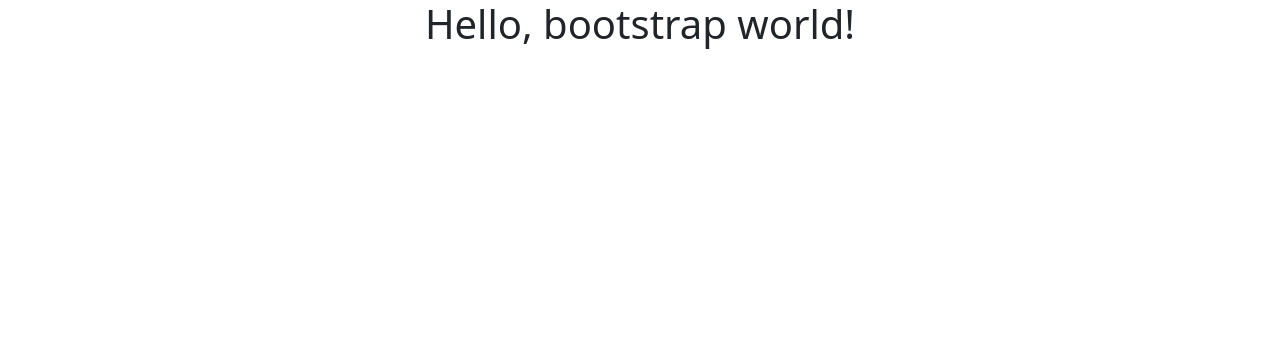
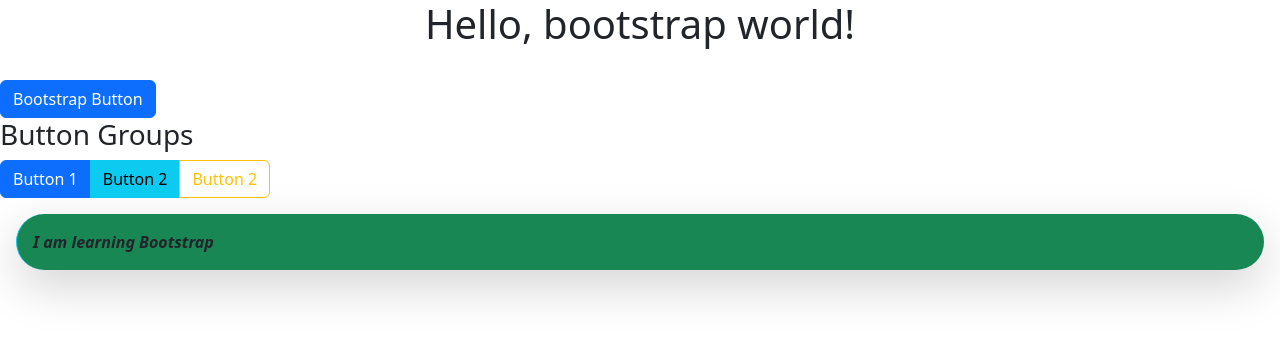
Before and after one commit to Abir-Tx/hello-world, a plain HTML site: page Bootstrap/index.html in a window 1280 px wide. Drawn offline with nearby package versions, Linux system fonts and the light colour scheme.

Commit message:
Add some bootstrap components

```diff
--- a/Bootstrap/index.html
+++ b/Bootstrap/index.html
@@ -13,7 +13,20 @@
 
 <body>
 	<h1 class="h1 text-center">Hello, bootstrap world!</h1>
+	<br>
+	<button class="btn btn-primary">Bootstrap Button</button>
+	<h3>
+		Button Groups
+	</h3>
+	<div class="btn-group">
+		<button class="btn btn-primary">Button 1</button>
+		<button class="btn btn-info">Button 2</button>
+		<button class="btn btn-outline-warning">Button 2</button>
+	</div>
 
+	<div class="m-3 rounded-pill bg-success p-3 border-start border-info shadow-lg fw-bolder fst-italic">I am
+		learning
+		Bootstrap</div>
 
 	<!-- JavaScript Bundle with Popper -->
 	<script src="https://cdn.jsdelivr.net/npm/bootstrap@5.2.0-beta1/dist/js/bootstrap.bundle.min.js"
```
